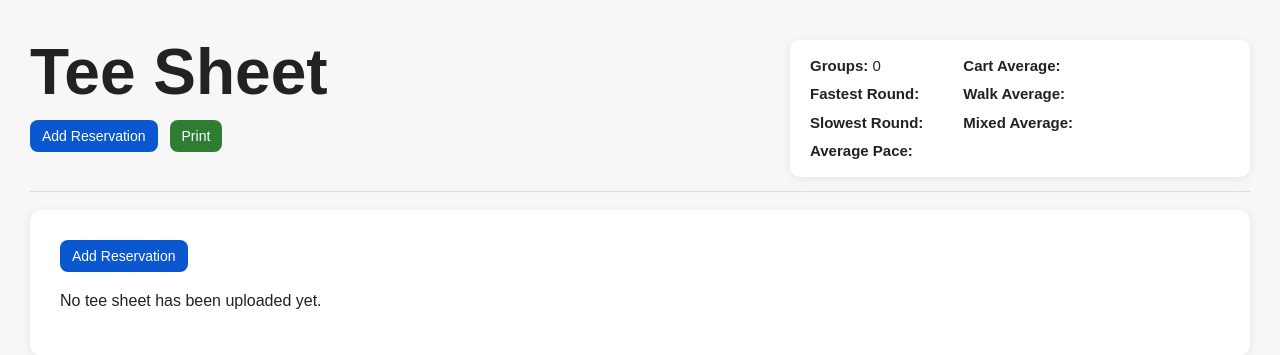
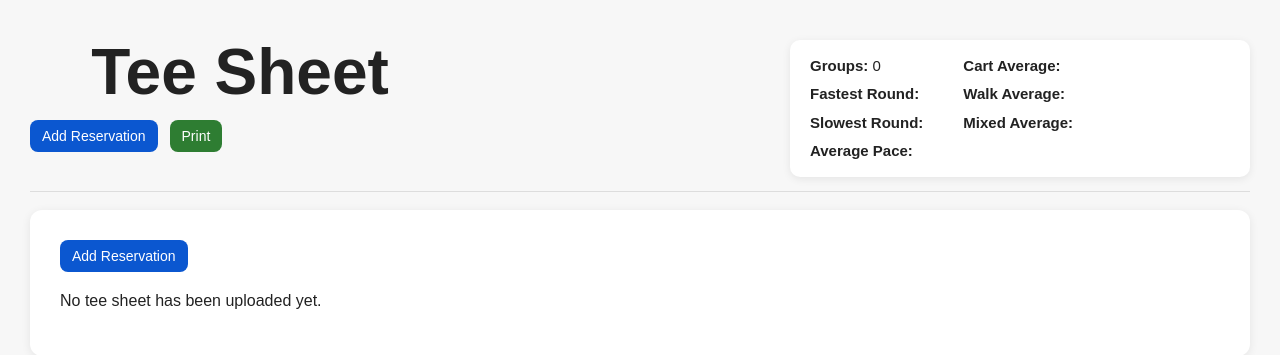
Before and after one commit to nicholasdemarcoo-ui/pacecontrol, a Flask app: page /tee-sheet in a window 1280 px wide. Shown: the top 355 px of the page. Run offline with Flask 3, Linux system fonts and the light colour scheme.

Commit message:
Update tee_sheet.html

```diff
--- a/templates/tee_sheet.html
+++ b/templates/tee_sheet.html
@@ -41,9 +41,9 @@
 
         .title-row {
             display: flex;
-            align-items: baseline;
-            gap: 14px;
-            flex-wrap: wrap;
+            flex-direction: column;
+            align-items: center;
+            justify-content: center;
             margin-bottom: 16px;
         }
 
@@ -51,12 +51,15 @@
             margin: 0;
             font-size: 64px;
             line-height: 1;
+            text-align: center;
         }
 
         .sheet-date {
-            font-size: 24px;
-            font-weight: 600;
-            color: #555;
+            font-size: 34px;
+            font-weight: 500;
+            color: #777;
+            text-align: center;
+            margin-top: 6px;
         }
 
         .top-bar {
@@ -200,7 +203,7 @@
             margin: 0;
         }
 
-        .col-actions { width: 115px; }
+        .col-actions { width: 100px; }
         .col-time { width: 140px; }
         .col-group { width: 180px; }
         .col-players { width: 320px; }
```
